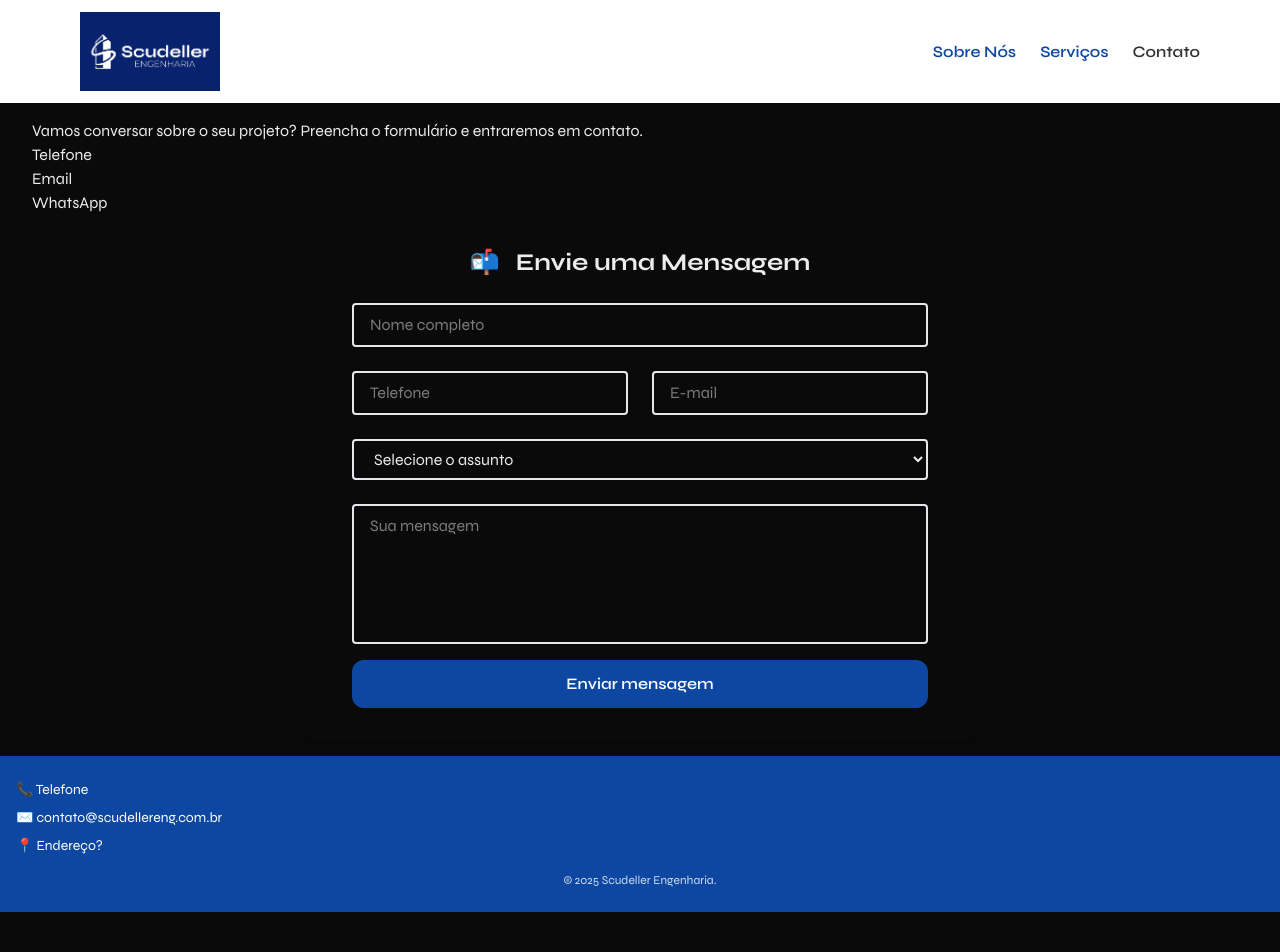
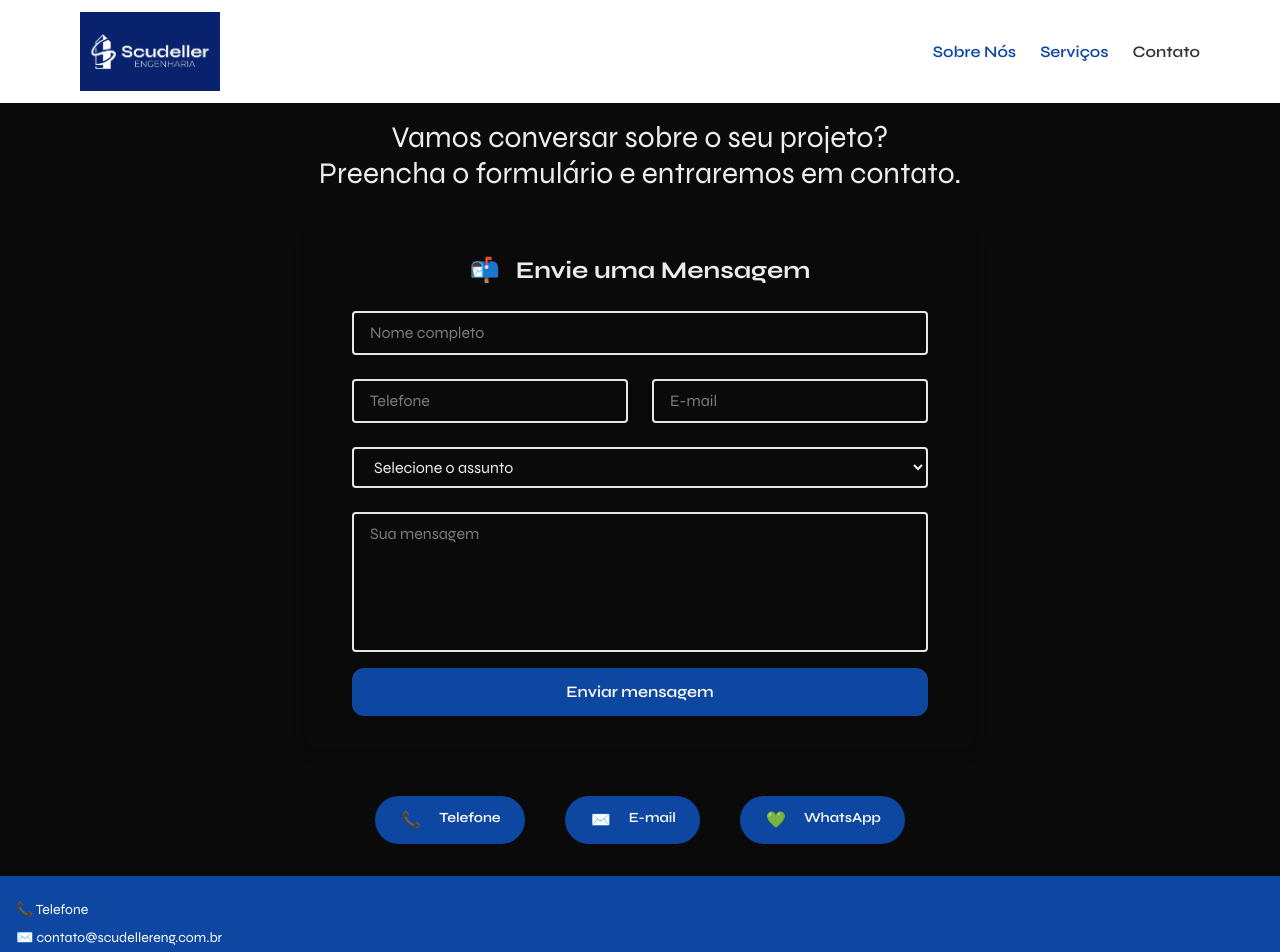
Before and after one commit to Fernandes-Labs/scudeller-eng, a Next.js app: page /contato in a window 1280 px wide. Shown: the top 952 px of the page. Before the commit the page ends 912 px from the top, so only its background shows below. Built offline with nearby package versions, Linux system fonts and the light colour scheme.

Commit message:
comment out portfolio route; update TimelineSection styles and spacing adjustments

```diff
--- a/src/app/contato/page.tsx
+++ b/src/app/contato/page.tsx
@@ -1,13 +1,19 @@
 import { ContactForm } from "@/components/forms/ContactForm";
+import {IconButton} from "@/components/IconButton";
 
 export default function Contato() {
     return (
-        <div>
-            <p>Vamos conversar sobre o seu projeto? Preencha o formulário e entraremos em contato.</p>
-            <p>Telefone</p>
-            <p>Email</p>
-            <p>WhatsApp</p>
+        <div className="flex flex-col gap-8">
+            <div>
+                <p className="text-center text-xl lg:text-3xl">Vamos conversar sobre o seu projeto?</p>
+                <p className="text-center text-xl lg:text-3xl">Preencha o formulário e entraremos em contato.</p>
+            </div>
             <ContactForm />
+            <div className="flex flex-col lg:flex-row justify-center py-4 gap-4 lg:gap-10 mx-auto">
+                <IconButton cssBlock="bg-blue hover:bg-gray-dark" emoji="📞" text="Telefone" />
+                <IconButton cssBlock="bg-blue hover:bg-gray-dark" emoji="✉️" text="E-mail" />
+                <IconButton cssBlock="bg-blue hover:bg-gray-dark" emoji="💚" text="WhatsApp" />
+            </div>
         </div>
     )
 }
--- /dev/null
+++ b/src/components/IconButton.tsx
@@ -0,0 +1,28 @@
+// import {getIcon} from "@/utils/getIcons";
+
+export interface ButtonProps {
+    emoji: string;
+    url?: string;
+    text: string;
+    cssBlock?: string;
+    submitForm?: boolean;
+    externalLink?: boolean;
+}
+
+export function IconButton({ emoji, url, text, cssBlock, submitForm = false, externalLink = false }: ButtonProps) {
+    const Element = url ? 'a' : 'button';
+
+    return (
+        <Element
+            href={url}
+            rel={externalLink ? 'noopener noreferrer' : ''}
+            type={submitForm ? 'submit' : 'button'}
+            target={externalLink ? '_blank' : ''}
+            className={`flex gap-4 text-center text-white px-4 py-2 lg:px-6 lg:py-3 rounded-full hover:cursor-pointer transition ${cssBlock}`}>
+                <p className="size-6">{emoji}</p>
+                <span className={`text-white font-semibold text-sm lg:text-normal`}>
+                    {text}
+                </span>
+        </Element>
+    );
+}
--- a/src/components/sections/HeroSection.tsx
+++ b/src/components/sections/HeroSection.tsx
@@ -9,7 +9,7 @@ export default function HeroSection() {
     return (
         // <section className="relative w-full h-screen bg-[url('/banner.avif')] bg-cover bg-center flex items-end lg:items-center">
         <section className="relative w-full h-screen bg-cover bg-center flex items-end lg:items-center">
-            <div className="absolute inset-0 bg-black bg-opacity-40 z-0" />
+            <div className="absolute inset-0 bg-white bg-opacity-40 z-0" />
             <motion.div
                 initial={{ opacity: 0, y: 30 }}
                 animate={{ opacity: 1, y: 0 }}
```
